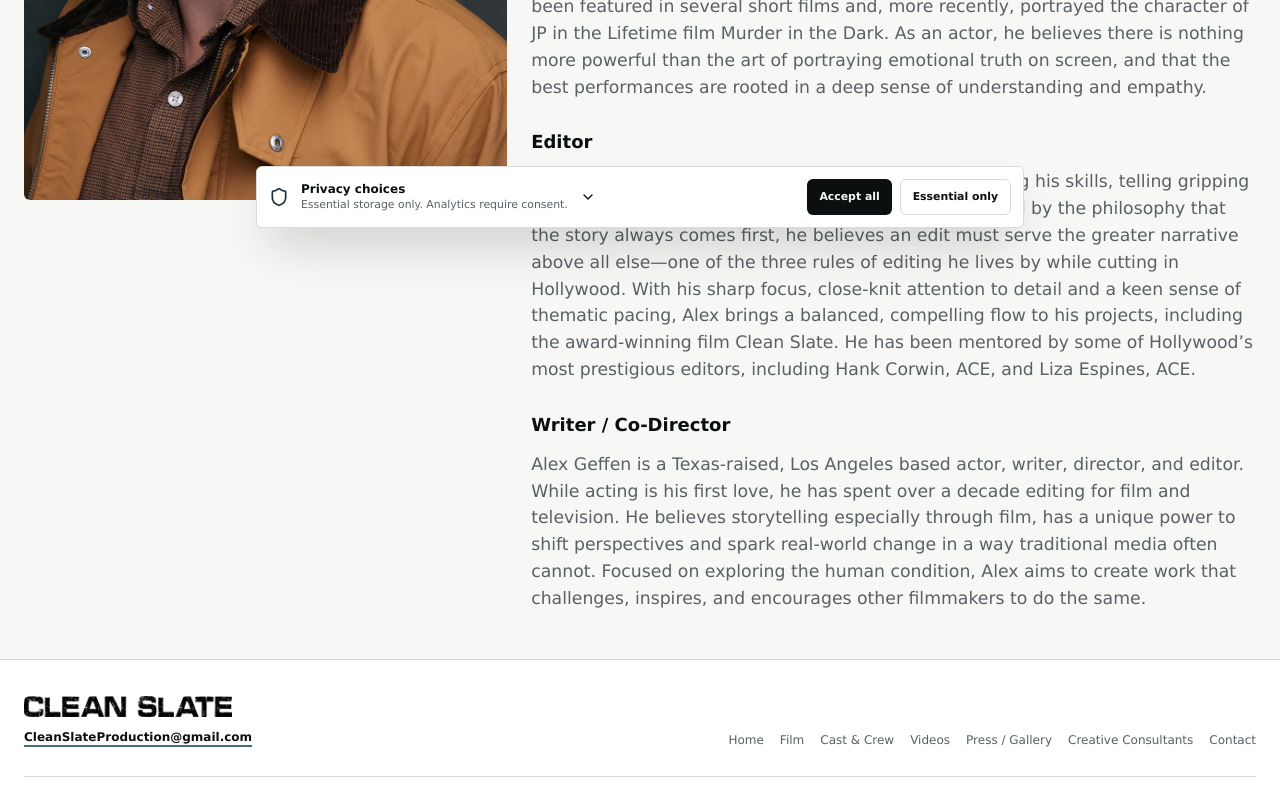
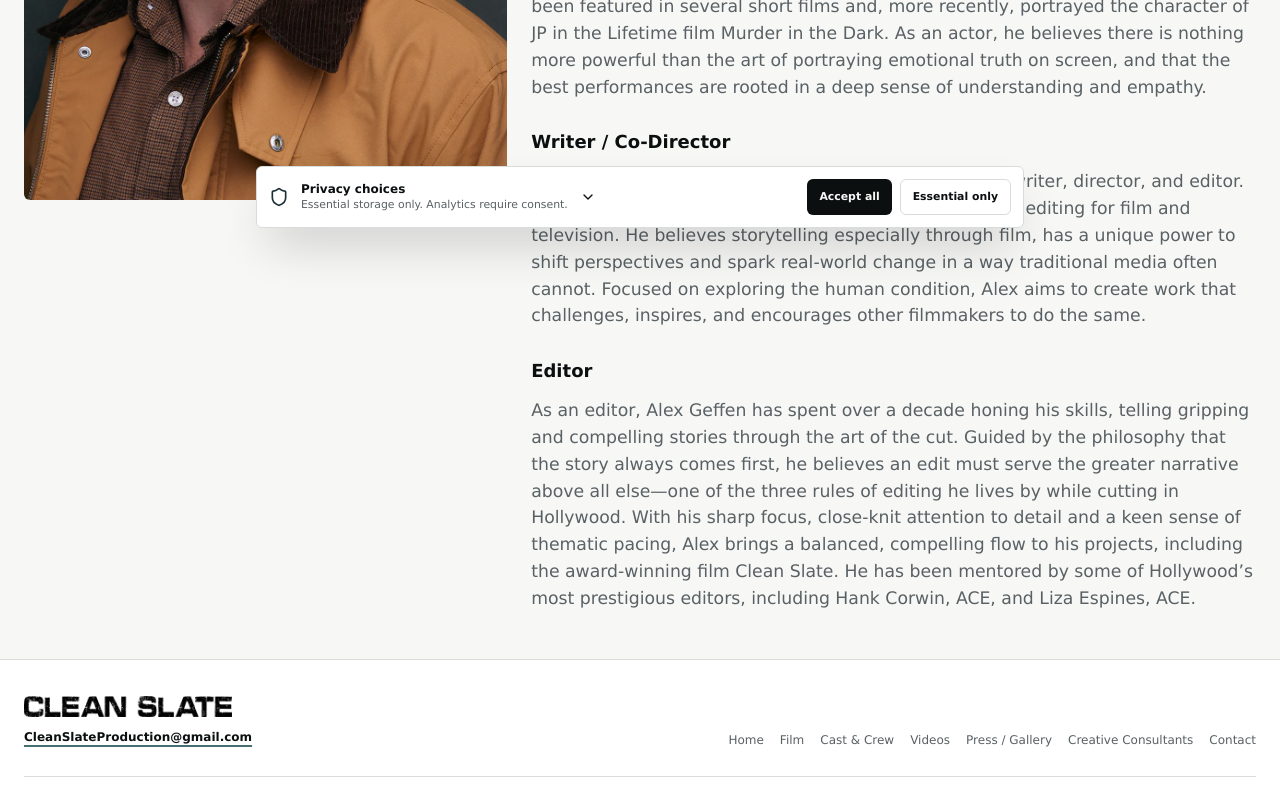
Before and after one commit to Geffen53/CleanSlateFilm-AlexGeffen, a Next.js app: page /cast-crew/alex-geffen in a window 1280 px wide. Shown: the part 560-1367 px from the top of the page. Built offline with nearby package versions, Linux system fonts and the light colour scheme.

Commit message:
changes to name and sharing

```diff
--- a/app/layout.tsx
+++ b/app/layout.tsx
@@ -14,7 +14,7 @@ const progress = localFont({
   display: 'swap',
 });
 
-const shareTitle = "Clean Slate | Short Film - Geffen & Huckabee";
+const shareTitle = "Clean Slate | Short Film - Geffen & Huckabay";
 
 export const viewport: Viewport = {
   themeColor: [
--- a/data/people.ts
+++ b/data/people.ts
@@ -9,7 +9,7 @@ export type PersonProfile = { name: string; image?: string; imagePosition?: stri
 export const crew = crewDepartments.flatMap((department) => department.people);
 export const allPeople = [...cast, ...crew];
 const canonicalProfileNames = new Set(['Alex Geffen', 'Cass Huckabay']);
-const profileSources = [...cast, ...crew, ...filmmakers];
+const profileSources = [...cast, ...filmmakers, ...crew];
 
 function slugify(value: string) {
   return value.toLowerCase().normalize('NFKD').replace(/[\u0300-\u036f]/g, '').replace(/[^a-z0-9]+/g, '-').replace(/(^-|-$)/g, '');
```
